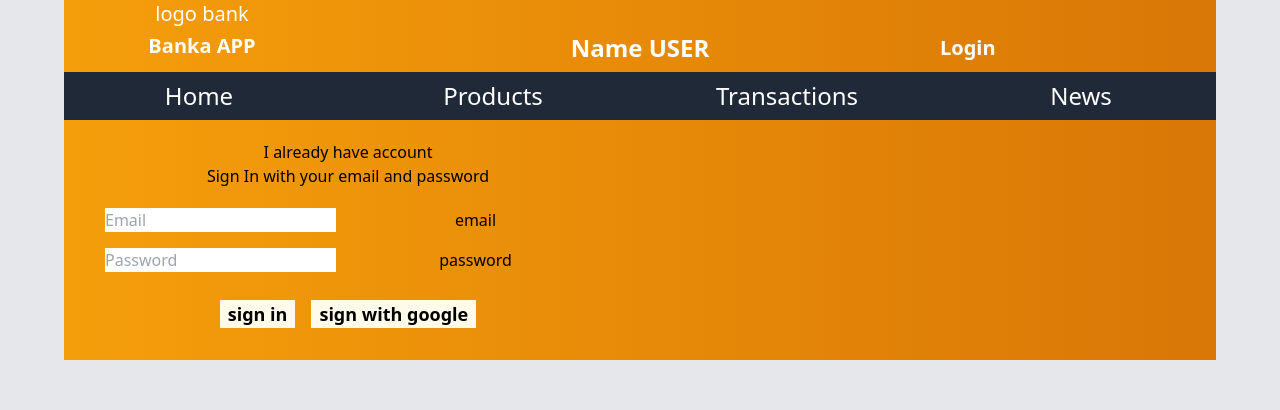
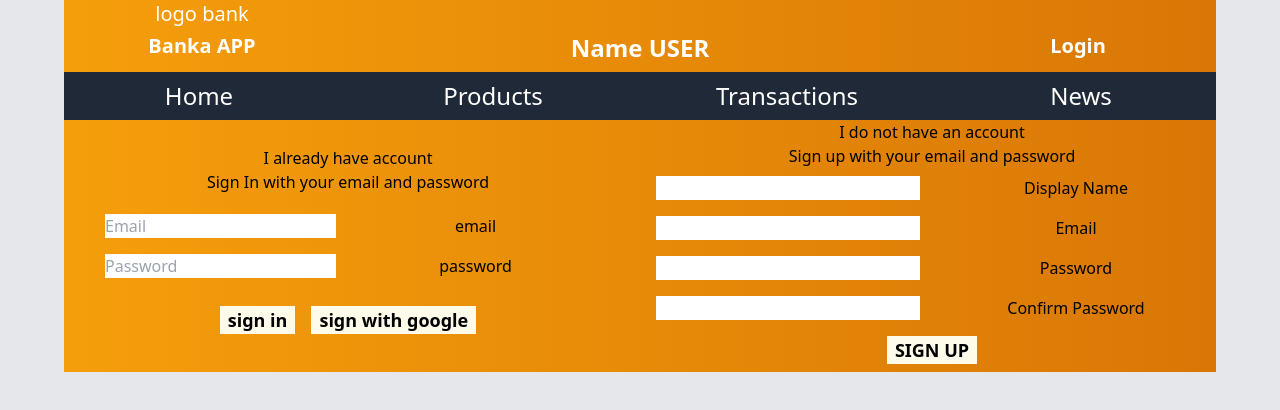
Before and after one commit to BojanMijatovic/bank-app, a React (Create React App) app: page /logIn in a window 1280 px wide. Shown: the top 410 px of the page. Built offline with nearby package versions, Linux system fonts and the light colour scheme; no server answers.

Commit message:
Sign In With Email and Password

```diff
--- a/src/App.js
+++ b/src/App.js
@@ -11,7 +11,7 @@ import Navbar from './components/Navbar/Navbar';
 import Header from './components/Header/Header';
 import LogInAndOut from './pages/LogInAndOut/LogInAndOut';
 
-import { auth } from './firebase/firebase.utils';
+import { auth, createUserProfileDocument } from './firebase/firebase.utils';
 
 class App extends React.Component {
   constructor(props) {
@@ -27,7 +27,17 @@ class App extends React.Component {
   componentDidMount() {
     this.unsubscribeFromAuth = auth.onAuthStateChanged(async (user) => {
       if (user) {
-        this.setState({ currentUser: user });
+        // User is signed in. add user to state and create user profile to firestore
+        const userRef = await createUserProfileDocument(user);
+
+        userRef.onSnapshot((snapShot) => {
+          this.setState({
+            currentUser: {
+              id: snapShot.id,
+              ...snapShot.data(),
+            },
+          });
+        });
         console.log(user);
       } else {
         this.setState({ currentUser: null });
--- a/src/components/LogIn/LogIn.js
+++ b/src/components/LogIn/LogIn.js
@@ -2,7 +2,7 @@ import React from 'react';
 import FormInput from '../FormInput/FormInput';
 import CustomButton from '../CustomButton/CustomButton';
 
-import { signInWithGoogle } from '../../firebase/firebase.utils';
+import { auth, signInWithGoogle } from '../../firebase/firebase.utils';
 
 class LogIn extends React.Component {
   constructor(props) {
@@ -15,17 +15,18 @@ class LogIn extends React.Component {
 
   onChangeInput = (e) => {
     const { value, name } = e.target;
-    this.setState({
-      [name]: value,
-    });
+    this.setState({ [name]: value });
   };
 
-  onSubmitForm = (e) => {
+  onSubmitForm = async (e) => {
     e.preventDefault();
-    this.setState({
-      email: '',
-      password: '',
-    });
+    const { email, password } = this.state;
+    try {
+      await auth.signInWithEmailAndPassword(email, password);
+      this.setState({ email: '', password: '' });
+    } catch (error) {
+      console.log(error);
+    }
   };
 
   render() {
--- a/src/components/Navbar/Navbar.js
+++ b/src/components/Navbar/Navbar.js
@@ -35,17 +35,15 @@ const Navbar = ({ currentUser }) => {
         </div> */}
 
         {currentUser ? (
-          <div className='m2 pb-2 flex items-center' onClick={() => auth.signOut()}>
-            <Link to='/logout'>
-              <h3 className='pt-8 pb font-semibold'>Logout</h3>
-            </Link>
-          </div>
+          <Link to='/logout'>
+            <h3 className='pt-8 pb font-semibold' onClick={() => auth.signOut()}>
+              Logout
+            </h3>
+          </Link>
         ) : (
-          <div className='m2 pb-2 flex items-center '>
-            <Link to='/login'>
-              <h3 className='pt-8 pb font-semibold'>Login</h3>
-            </Link>
-          </div>
+          <Link to='/login'>
+            <h3 className='pt-8 pb font-semibold'>Login</h3>
+          </Link>
         )}
       </div>
     </>
--- /dev/null
+++ b/src/components/SignUp/SignUp.js
@@ -0,0 +1,90 @@
+import React from 'react';
+
+import FormInput from '../FormInput/FormInput';
+import CustomButton from '../CustomButton/CustomButton';
+
+import { auth, createUserProfileDocument } from '../../firebase/firebase.utils';
+
+class SignUp extends React.Component {
+  constructor() {
+    super();
+
+    this.state = {
+      displayName: '',
+      email: '',
+      password: '',
+      confirmPassword: '',
+    };
+  }
+
+  handleSubmit = async (event) => {
+    event.preventDefault();
+
+    const { displayName, email, password, confirmPassword } = this.state;
+
+    if (password !== confirmPassword) {
+      alert("Passwords don't match");
+      return;
+    }
+
+    try {
+      const { user } = await auth.createUserWithEmailAndPassword(email, password);
+
+      await createUserProfileDocument(user, { displayName });
+
+      this.setState({
+        displayName: '',
+        email: '',
+        password: '',
+        confirmPassword: '',
+      });
+    } catch (error) {
+      console.error(error);
+    }
+  };
+
+  handleChange = (event) => {
+    const { name, value } = event.target;
+
+    this.setState({ [name]: value });
+  };
+
+  render() {
+    return (
+      <div>
+        <h2 className='title'>I do not have an account</h2>
+        <span>Sign up with your email and password</span>
+        <form className='sign-up-form' onSubmit={this.handleSubmit}>
+          <FormInput
+            type='text'
+            name='displayName'
+            value={this.state.displayName}
+            onChange={this.handleChange}
+            label='Display Name'
+            required
+          />
+          <FormInput type='email' name='email' value={this.state.email} onChange={this.handleChange} label='Email' required />
+          <FormInput
+            type='password'
+            name='password'
+            value={this.state.password}
+            onChange={this.handleChange}
+            label='Password'
+            required
+          />
+          <FormInput
+            type='password'
+            name='confirmPassword'
+            value={this.state.confirmPassword}
+            onChange={this.handleChange}
+            label='Confirm Password'
+            required
+          />
+          <CustomButton type='submit'>SIGN UP</CustomButton>
+        </form>
+      </div>
+    );
+  }
+}
+
+export default SignUp;
--- a/src/firebase/firebase.utils.js
+++ b/src/firebase/firebase.utils.js
@@ -1,9 +1,9 @@
-//  step 1
+//  step 1 Authentication
 import firebase from 'firebase/app';
 import 'firebase/auth';
 import 'firebase/firestore';
 
-//  step 2
+//  step 2 Authentication
 const config = {
   apiKey: 'AIzaSyDN4rZfO1NH8EyBV_6YxM6KtTfuFKeViyQ',
   authDomain: 'bank-app-3ef11.firebaseapp.com',
@@ -14,17 +14,43 @@ const config = {
   measurementId: 'G-SQEQC23LPC',
 };
 
-//  step 3
+//  step 3 Authentication
 firebase.initializeApp(config);
 
-//  step 4
+//  step 4 Authentication
 export const auth = firebase.auth();
 export const firestore = firebase.firestore();
 
-// step 5
+// step 5 Authentication
 const provider = new firebase.auth.GoogleAuthProvider();
 provider.setCustomParameters({ prompt: 'select_account' });
 export const signInWithGoogle = () => auth.signInWithPopup(provider);
 
+// step 1 add firestore collection
+export const createUserProfileDocument = async (userAuth, additionalData) => {
+  if (!userAuth) return;
+
+  const userRef = firestore.doc(`users/${userAuth.uid}`);
+
+  const snapShot = await userRef.get();
+
+  if (!snapShot.exists) {
+    const { displayName, email } = userAuth;
+    const createdAt = new Date();
+    try {
+      await userRef.set({
+        displayName,
+        email,
+        createdAt,
+        ...additionalData,
+      });
+    } catch (error) {
+      console.log('error creating user', error.message);
+    }
+  }
+
+  return userRef;
+};
+
 // step 6
 export default firebase;
--- a/src/pages/LogInAndOut/LogInAndOut.js
+++ b/src/pages/LogInAndOut/LogInAndOut.js
@@ -1,9 +1,11 @@
 import React from 'react';
 import LogIn from '../../components/LogIn/LogIn';
+import SignUp from '../../components/SignUp/SignUp';
 const LogInAndOut = () => {
   return (
     <div className='grid grid-cols-2 gap-4'>
       <LogIn />
+      <SignUp />
     </div>
   );
 };
```
